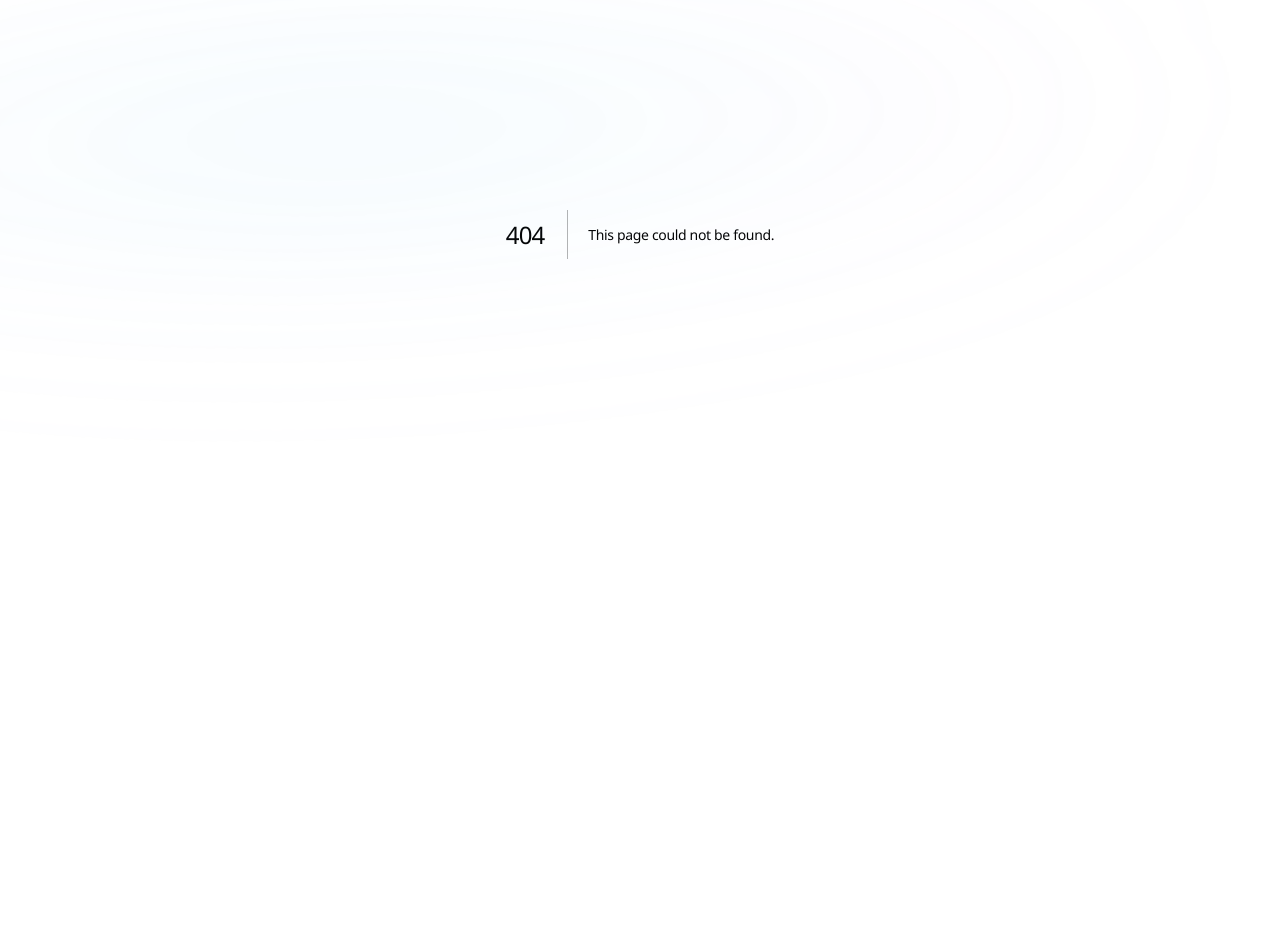
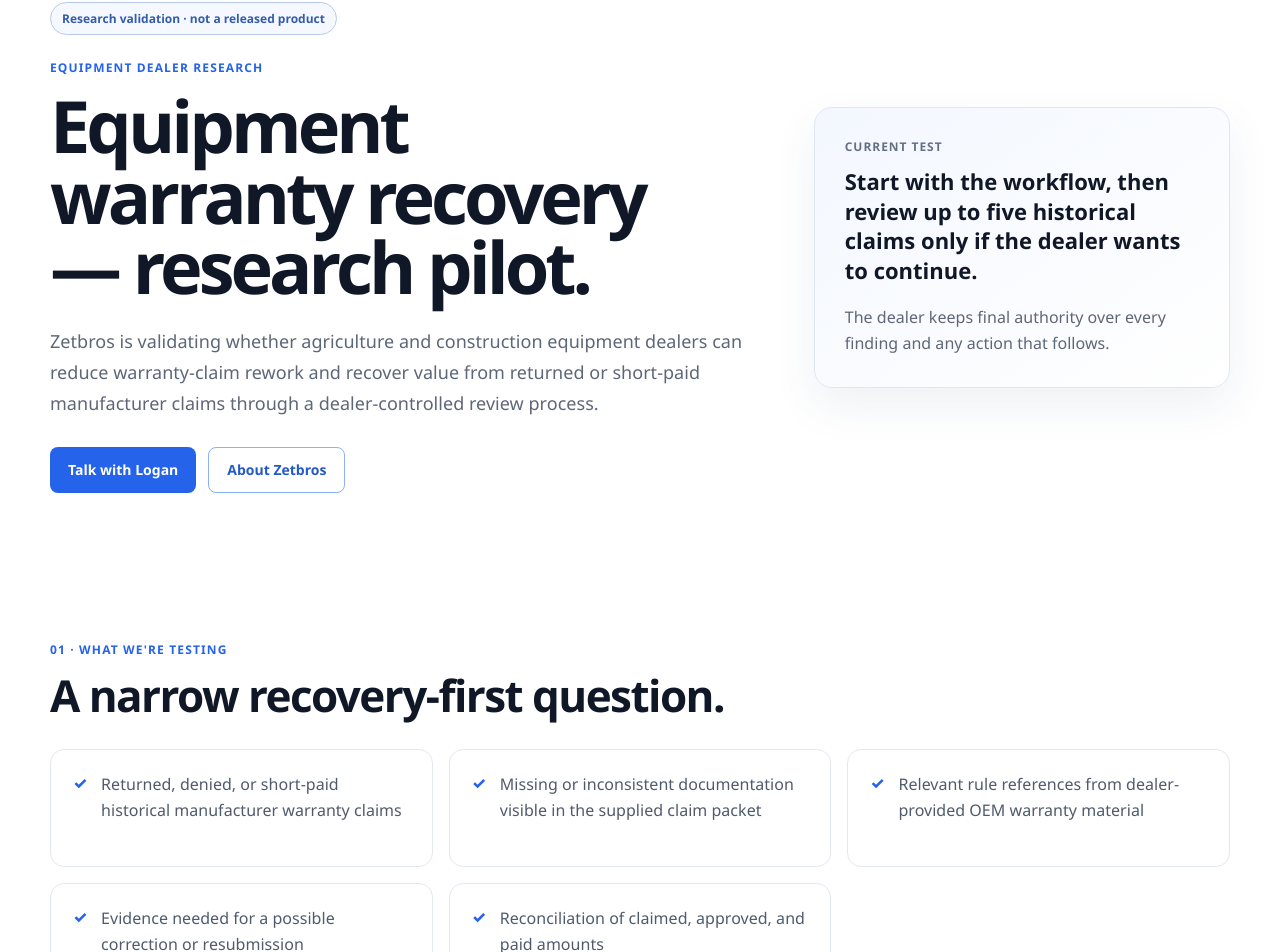
Before and after one commit to Logan17de/zetbros.com, a Next.js app: page /equipment-warranty-research in a window 1280 px wide. Before the commit this address had no page. Shown: the part 166-1118 px from the top of the page. Before the commit the page ends 800 px from the top, so only its background shows below. Built offline with nearby package versions, Linux system fonts and the light colour scheme.

Commit message:
Add equipment warranty research page

```diff
--- /dev/null
+++ b/app/equipment-warranty-research/page.tsx
@@ -0,0 +1,111 @@
+import type { Metadata } from "next";
+import Logo from "../logo";
+import styles from "./research.module.css";
+
+export const metadata: Metadata = {
+  title: "Equipment Warranty Recovery Research | Zetbros",
+  description: "A Zetbros research pilot exploring dealer-controlled review of returned, denied and short-paid equipment warranty claims.",
+  alternates: { canonical: "/equipment-warranty-research" },
+};
+
+const tests = [
+  "Returned, denied, or short-paid historical manufacturer warranty claims",
+  "Missing or inconsistent documentation visible in the supplied claim packet",
+  "Relevant rule references from dealer-provided OEM warranty material",
+  "Evidence needed for a possible correction or resubmission",
+  "Reconciliation of claimed, approved, and paid amounts",
+];
+
+const boundaries = [
+  "No OEM portal passwords or dealer-system credentials",
+  "No autonomous claim submission or resubmission",
+  "No independent warranty-coverage or eligibility decision",
+  "No replacement of the dealer's DMS or existing warranty process",
+  "No recovery guarantee and no fraud accusation",
+];
+
+export default function EquipmentWarrantyResearchPage() {
+  return (
+    <main className={styles.page}>
+      <header className={styles.header}>
+        <a href="/" aria-label="Zetbros home"><Logo small /></a>
+        <nav aria-label="Research navigation"><a href="/#business">Business</a><a href="/#about">About</a><a href="/#contact">Contact</a></nav>
+      </header>
+
+      <section className={styles.hero}>
+        <div className={styles.heroCopy}>
+          <span className={styles.status}>Research validation · not a released product</span>
+          <p className={styles.eyebrow}>Equipment dealer research</p>
+          <h1>Equipment warranty recovery — research pilot.</h1>
+          <p className={styles.lead}>Zetbros is validating whether agriculture and construction equipment dealers can reduce warranty-claim rework and recover value from returned or short-paid manufacturer claims through a dealer-controlled review process.</p>
+          <div className={styles.actions}>
+            <a className={styles.primary} href="mailto:logan@zetbros.com?subject=Equipment%20warranty%20research">Talk with Logan</a>
+            <a className={styles.secondary} href="/">About Zetbros</a>
+          </div>
+        </div>
+        <aside className={styles.summary}>
+          <span>Current test</span>
+          <strong>Start with the workflow, then review up to five historical claims only if the dealer wants to continue.</strong>
+          <p>The dealer keeps final authority over every finding and any action that follows.</p>
+        </aside>
+      </section>
+
+      <section className={styles.section}>
+        <div className={styles.sectionHeading}><p>01 · What we're testing</p><h2>A narrow recovery-first question.</h2></div>
+        <div className={styles.grid}>{tests.map((item) => <div className={styles.card} key={item}><span>✓</span><p>{item}</p></div>)}</div>
+      </section>
+
+      <section className={styles.section + " " + styles.soft}>
+        <div className={styles.sectionHeading}><p>02 · Boundaries</p><h2>Dealer-controlled by design.</h2></div>
+        <div className={styles.grid}>{boundaries.map((item) => <div className={styles.card} key={item}><span>—</span><p>{item}</p></div>)}</div>
+      </section>
+
+      <section className={styles.section}>
+        <div className={styles.sectionHeading}><p>03 · How a pilot would work</p><h2>Prove usefulness before building software.</h2></div>
+        <ol className={styles.steps}>
+          <li><b>20-minute workflow conversation</b><span>No preparation or customer documents are needed. We learn how claims move today and what existing systems already do well.</span></li>
+          <li><b>Optional historical review</b><span>If there is a useful question to test, the dealer may choose to provide up to five historical returned, denied, or short-paid claims.</span></li>
+          <li><b>Rule-backed findings</b><span>Potential documentation gaps or inconsistencies are linked to the applicable rule material the dealer is authorized to provide.</span></li>
+          <li><b>Dealer review</b><span>The dealer confirms or rejects each finding and decides whether any correction or resubmission is appropriate.</span></li>
+          <li><b>Measure incremental value</b><span>We compare findings against what the existing team and tools already knew. A finding is not useful merely because an AI can describe it.</span></li>
+        </ol>
+      </section>
+
+      <section className={styles.section + " " + styles.dataSection}>
+        <div>
+          <p className={styles.eyebrow}>Data handling</p>
+          <h2>Do not send claim files or credentials during initial contact.</h2>
+          <p>The first conversation requires no confidential material. Before any pilot transfer, we would agree which records the dealer is authorized to share, required redactions, the transfer method, who may access the material, and the retention and deletion arrangements.</p>
+        </div>
+        <div className={styles.notice}>
+          <b>Please do not email:</b>
+          <ul>
+            <li>OEM portal passwords or authentication secrets</li>
+            <li>Customer payment or banking information</li>
+            <li>Employee private identifiers</li>
+            <li>Claim packets until a transfer method has been agreed</li>
+          </ul>
+          <p>This page does not promise a particular storage, certification, or retention system before one has been implemented and agreed for the pilot.</p>
+        </div>
+      </section>
+
+      <section className={styles.section + " " + styles.current}>
+        <div>
+          <p className={styles.eyebrow}>Current status</p>
+          <h2>Research first. Product second.</h2>
+          <p>We are testing the problem before committing to a product. Evidence that a dealer's existing process already handles this well is useful too—it tells us not to add another tool where one is not needed.</p>
+        </div>
+        <div className={styles.contact}>
+          <span>Research contact</span>
+          <strong>Logan · Zetbros</strong>
+          <a href="mailto:logan@zetbros.com">logan@zetbros.com</a>
+        </div>
+      </section>
+
+      <footer className={styles.footer}>
+        <span>© 2026 Zetbros</span>
+        <div><a href="/">Home</a><a href="/privacy">Privacy</a><a href="/terms">Terms</a></div>
+      </footer>
+    </main>
+  );
+}
```
